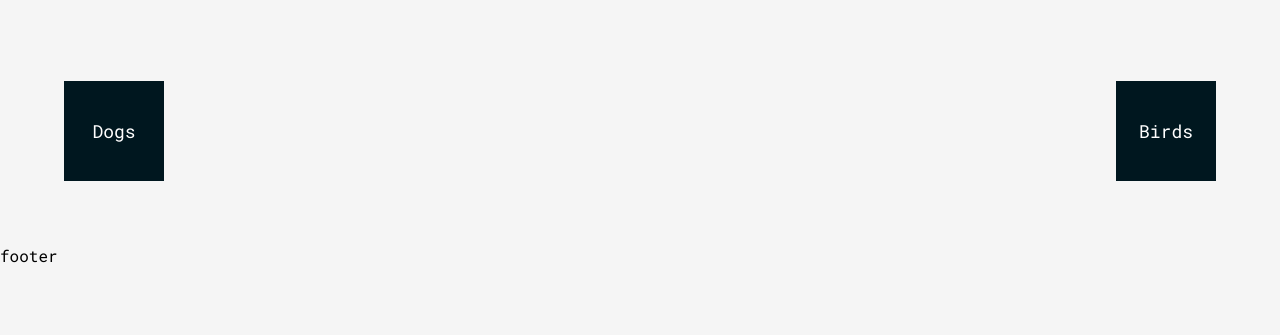
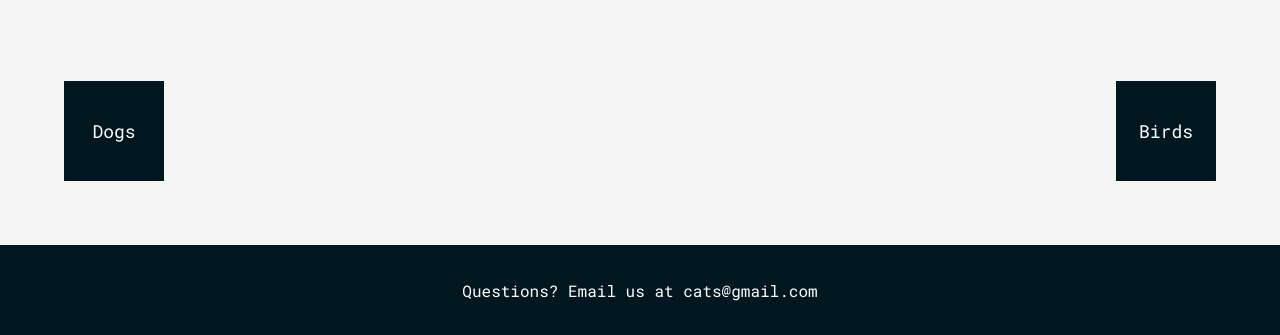
Before and after one commit to cjudge1337/machinezone_challenge, a plain HTML site: page index.html in a window 1280 px wide. Shown: the part 1219-1554 px from the top of the page. Before the commit the page ends 1485 px from the top, so only its background shows below. Drawn offline with Linux system fonts and the light colour scheme.

Commit message:
Finsih footer styling

```diff
--- /dev/null
+++ b/css/footer.css
@@ -0,0 +1,8 @@
+footer {
+  display: flex;
+  align-items: center;
+  justify-content: center;
+  background-color: #00171F;
+  color: #FFFFFF;
+  height: 90px;
+}
--- a/css/main.css
+++ b/css/main.css
@@ -5,6 +5,7 @@
 @import url('./timer.css');
 @import url('./item_listing.css');
 @import url('./squares.css');
+@import url('./footer.css');
 
 html {
   background-color: #F5F5F5;
--- a/index.html
+++ b/index.html
@@ -53,7 +53,7 @@
       <button type="button">Birds</button>
     </section>
     <footer>
-      footer
+      Questions? Email us at cats@gmail.com
     </footer>
 
   </body>
```
